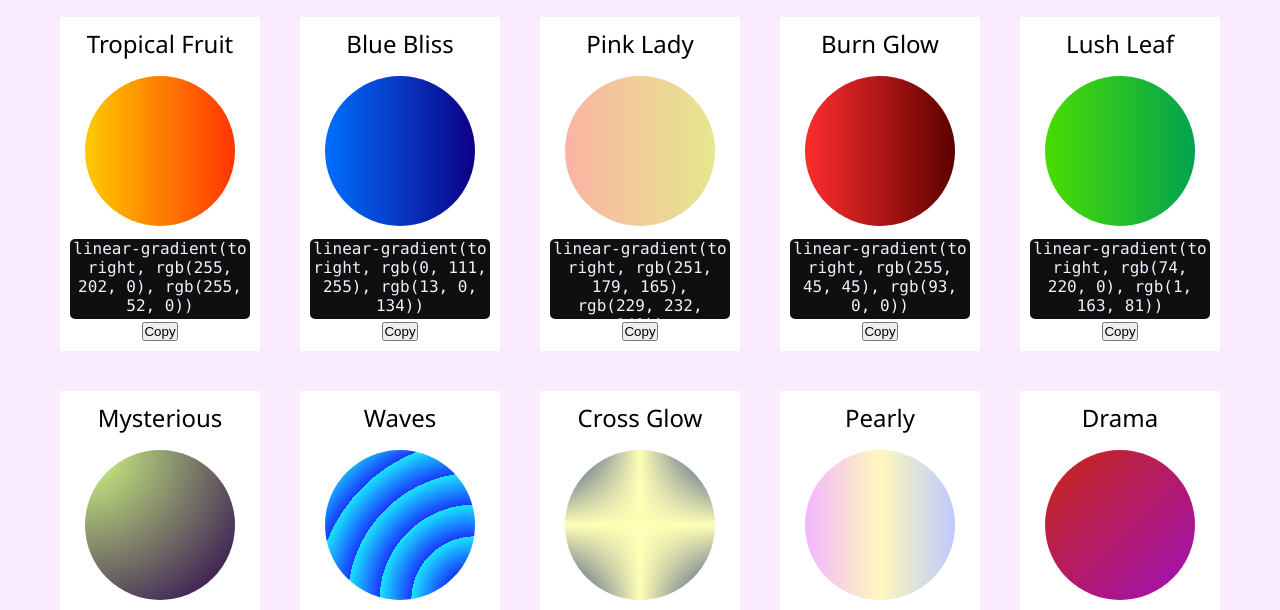
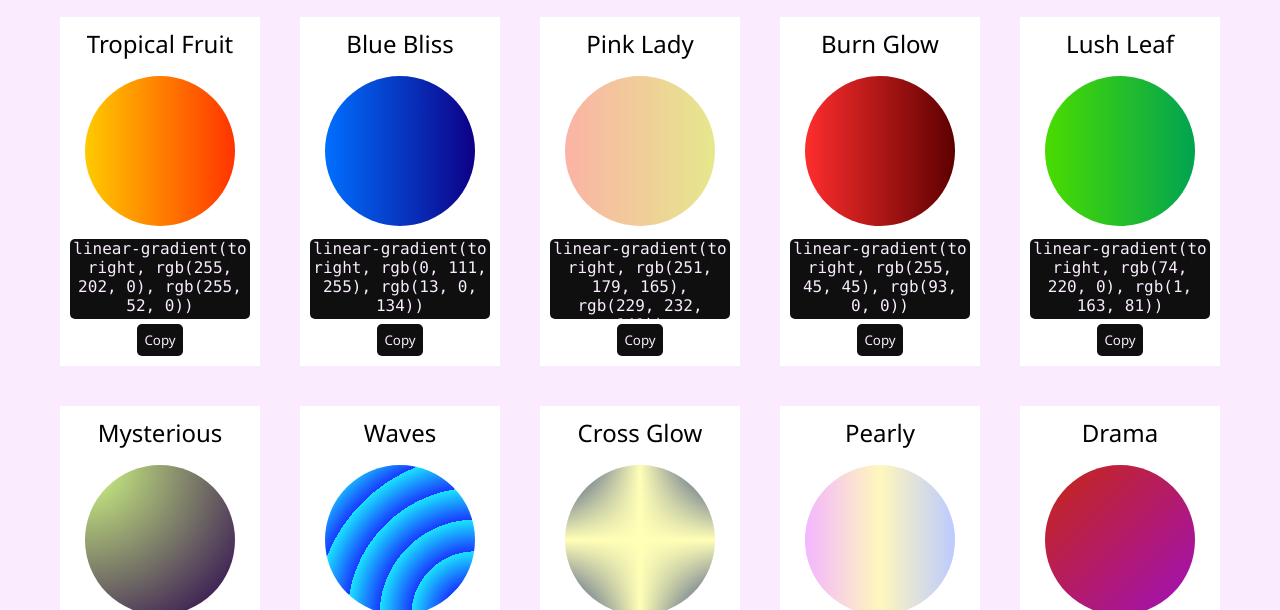
Before and after one commit to talia-storymaker/lovely-gradients, a plain HTML site: page index.html in a window 1280 px wide. Shown: the part 150-760 px from the top of the page. Drawn offline with Linux system fonts and the light colour scheme.

Commit message:
Styling copy buttons

```diff
--- a/css/style.css
+++ b/css/style.css
@@ -64,6 +64,16 @@ main {
     overflow: auto;
 }
 
+.copy-button {
+    background: #0F0F0F;
+    color: #FAEBFE;
+    font-family: 'Segoe UI', Helvetica, sans-serif;
+    padding: 7px;
+    border: none;
+    margin-top: 5px;
+    border-radius: 5px;
+}
+
 /* Gradients */
 
 .tropical-fruit {
```
